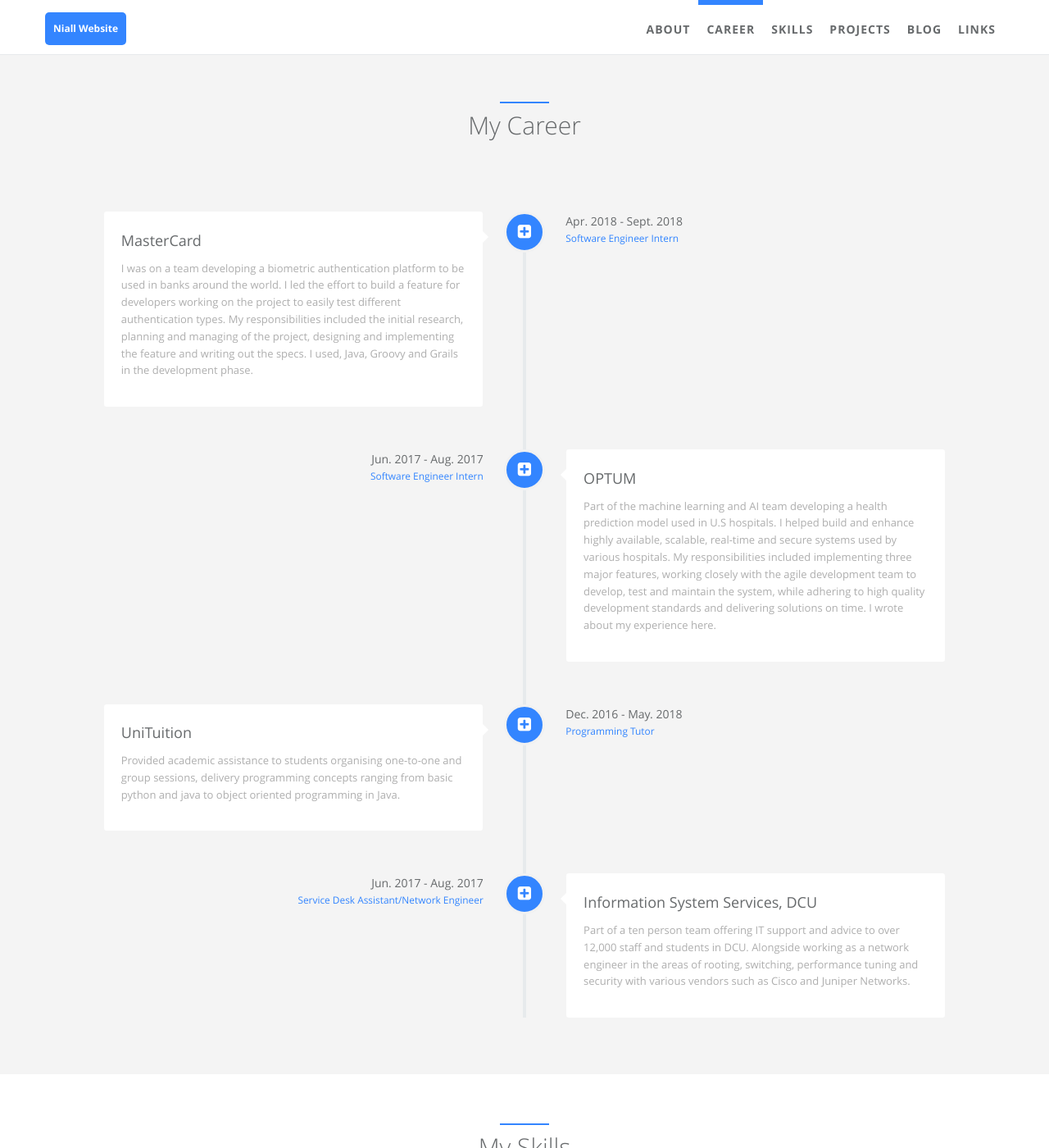
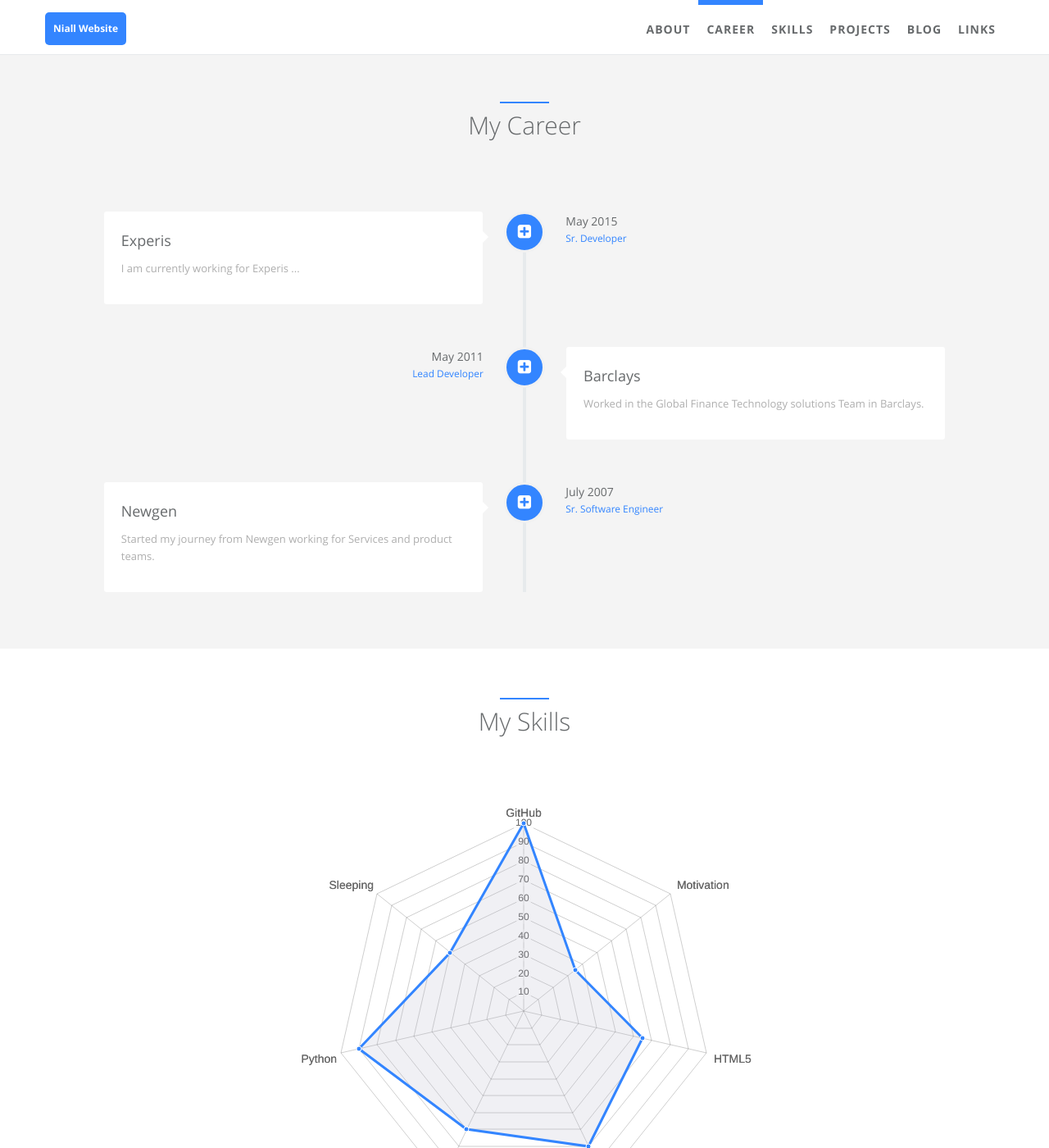
Before and after one commit to Nialllyons10/Nialllyons10.github.io, a Jekyll site: the page built from index.html, in a window 1280 px wide and 1400 px high, scrolled down 818 px. Shown: the whole window at 82% size. Built offline with Jekyll 4.4.1, drawn with Linux system fonts in a browser that asks for light colours.

Commit message:
small changes2

```diff
--- a/_data/index/careers.yml
+++ b/_data/index/careers.yml
@@ -1,56 +1,44 @@
 # careers section data
 # if you don't have language feature(language.yml is empty), ignore "i18n" items
 - name:
-    detail: MasterCard
+    detail: Experis
     i18n: company_a
   desc:
-    detail: I was on a team developing a biometric authentication platform to be used in banks around the world. I led the effort to build a feature for developers working on the project to easily test different authentication types. My responsibilities included the initial research, planning and managing of the project, designing and implementing the feature and writing out the specs. I used, Java, Groovy and Grails in the development phase.
+    detail: I am currently working for Experis ...
     i18n: company_a_desc
   date:
-    detail: Apr. 2018 - Sept. 2018
+    detail: May 2015
     i18n: company_a_date
   job:
-    detail: Software Engineer Intern
+    detail: Sr. Developer
     i18n: company_a_job
   icon: fa-plus-square
 
 - name:
-    detail: OPTUM
+    detail: Barclays
     i18n: company_b
   desc:
-    detail: Part of the machine learning and AI team developing a health prediction model used in U.S hospitals. I helped build and enhance highly available, scalable, real-time and secure systems used by various hospitals. My responsibilities included implementing three major features, working closely with the agile development team to develop, test and maintain the system, while adhering to high quality development standards and delivering solutions on time. I wrote about my experience here.
+    detail: Worked in the Global Finance Technology solutions Team in Barclays.
     i18n: company_b_desc
   date:
-    detail: Jun. 2017 - Aug. 2017
+    detail: May 2011
     i18n: company_b_date
   job:
-    detail: Software Engineer Intern
+    detail: Lead Developer
     i18n: company_b_job
   icon: fa-plus-square
 
+
 - name:
-    detail: UniTuition
+    detail: Newgen
     i18n: company_c
   desc:
-    detail: Provided academic assistance to students organising one-to-one and group sessions, delivery programming concepts ranging from basic python and java to object oriented programming in Java.
+    detail: Started my journey from Newgen working for Services and product teams.
+    i18n: company_c_desc
   date:
-    detail: Dec. 2016 - May. 2018
+    detail: July 2007
     i18n: company_c_date
   job:
-    detail: Programming Tutor
+    detail: Sr. Software Engineer
     i18n: company_c_job
   icon: fa-plus-square
-
-- name:
-    detail: Information System Services, DCU
-    i18n: company_d
-  desc:
-    detail: Part of a ten person team offering IT support and advice to over 12,000 staff and students in DCU. Alongside working as a network engineer in the areas of rooting, switching, performance tuning and security with various vendors such as Cisco and Juniper Networks.
-    i18n: company_d_desc
-  date:
-    detail: Jun. 2017 - Aug. 2017
-    i18n: company_d_date
-  job:
-    detail: Service Desk Assistant/Network Engineer
-    i18n: company_d_job
-  icon: fa-plus-square
```
